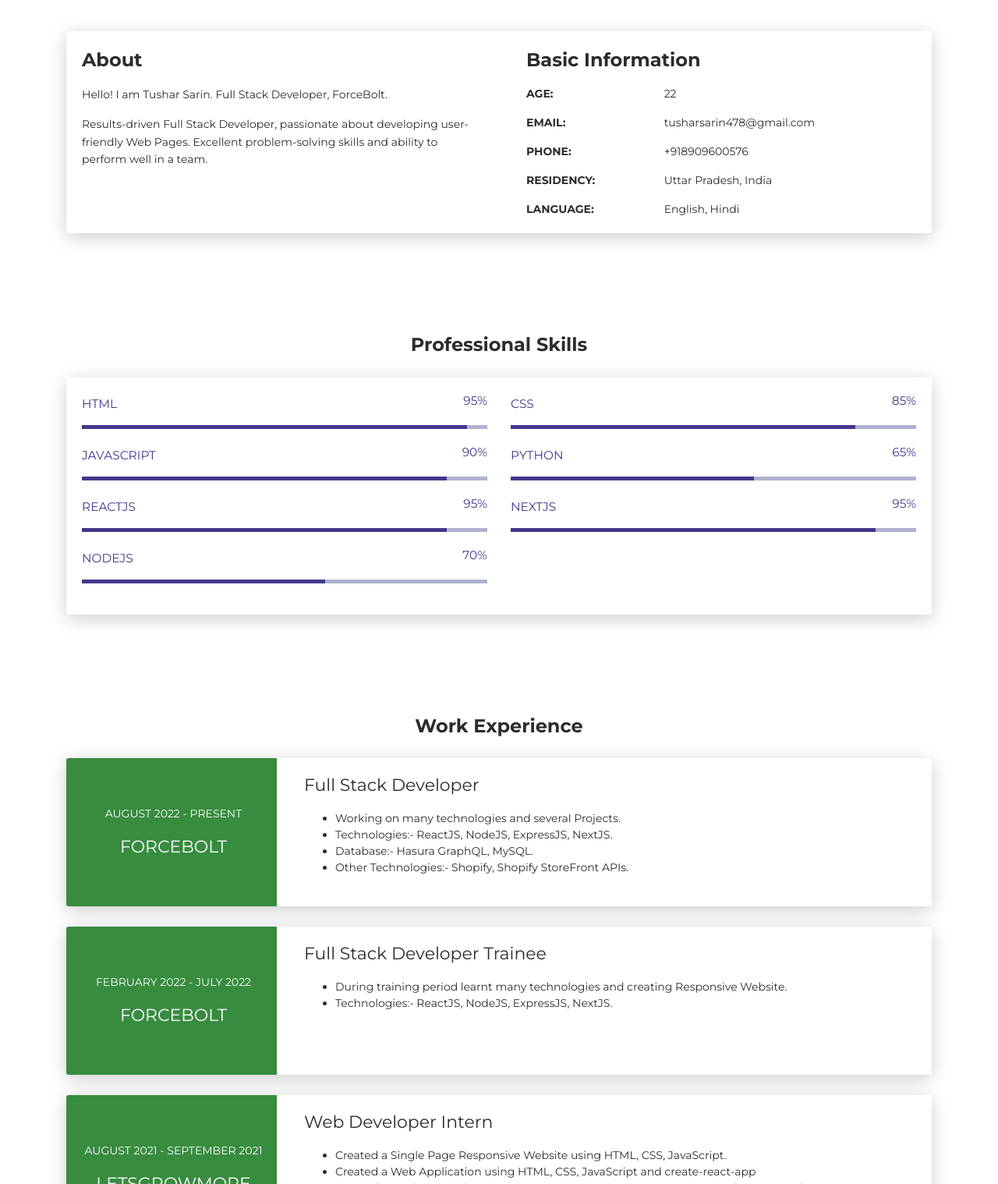
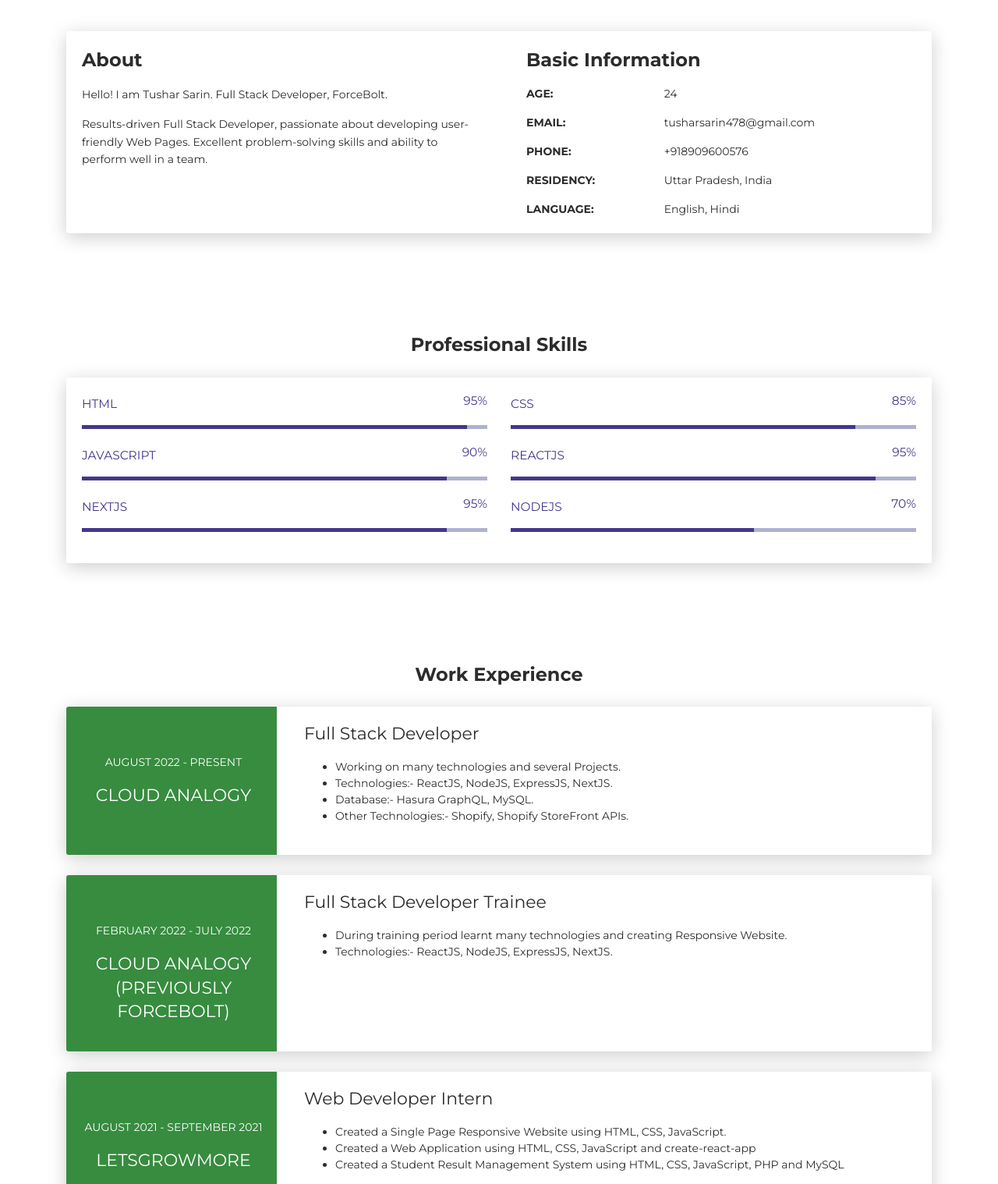
Before and after one commit to Tusharsarin/self, a plain HTML site: page index.html in a window 1280 px wide. Shown: the part 580-2098 px from the top of the page at 78% size. Drawn offline with nearby package versions, Linux system fonts and the light colour scheme.

Commit message:
Update index.html

```diff
--- a/index.html
+++ b/index.html
@@ -84,7 +84,7 @@
                                     <div class="h4 mt-0 title">Basic Information</div>
                                     <div class="row">
                                         <div class="col-sm-4"><strong class="text-uppercase">Age:</strong></div>
-                                        <div class="col-sm-8">22</div>
+                                        <div class="col-sm-8">24</div>
                                     </div>
                                     <div class="row mt-3">
                                         <div class="col-sm-4"><strong class="text-uppercase">Email:</strong></div>
@@ -139,13 +139,13 @@
                                         </div>
                                     </div>
                                 </div>
-                                <div class="col-md-6">
+<!--                                 <div class="col-md-6">
                                     <div class="progress-container progress-primary"><span class="progress-badge">Python</span>
                                         <div class="progress">
                                             <div class="progress-bar progress-bar-primary" data-aos="progress-full" data-aos-offset="10" data-aos-duration="2000" role="progressbar" aria-valuenow="60" aria-valuemin="0" aria-valuemax="100" style="width: 60%;"></div><span class="progress-value">65%</span>
                                         </div>
                                     </div>
-                                </div>
+                                </div> -->
                                 <div class="col-md-6">
                                     <div class="progress-container progress-primary"><span class="progress-badge">ReactJS</span>
                                         <div class="progress">
@@ -183,7 +183,7 @@
                             <div class="col-md-3 bg-primary" data-aos="fade-right" data-aos-offset="50" data-aos-duration="500">
                                 <div class="card-body cc-experience-header">
                                     <p>August 2022 - Present</p>
-                                    <div class="h5">ForceBolt</div>
+                                    <div class="h5">Cloud Analogy</div>
                                 </div>
                             </div>
                             <div class="col-md-9" data-aos="fade-left" data-aos-offset="50" data-aos-duration="500">
@@ -206,7 +206,7 @@
                             <div class="col-md-3 bg-primary" data-aos="fade-right" data-aos-offset="50" data-aos-duration="500">
                                 <div class="card-body cc-experience-header">
                                     <p>February 2022 - July 2022</p>
-                                    <div class="h5">ForceBolt</div>
+                                    <div class="h5">Cloud Analogy (previously ForceBolt)</div>
                                 </div>
                             </div>
                             <div class="col-md-9" data-aos="fade-left" data-aos-offset="50" data-aos-duration="500">
```
